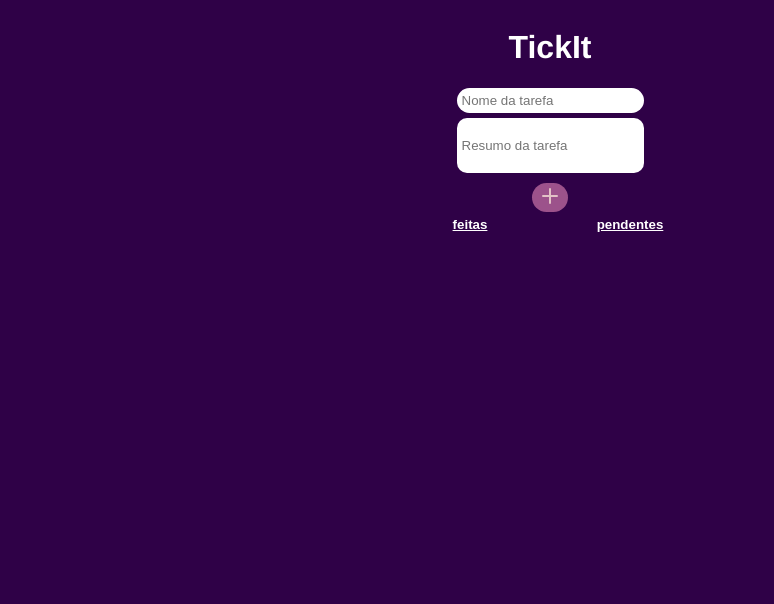
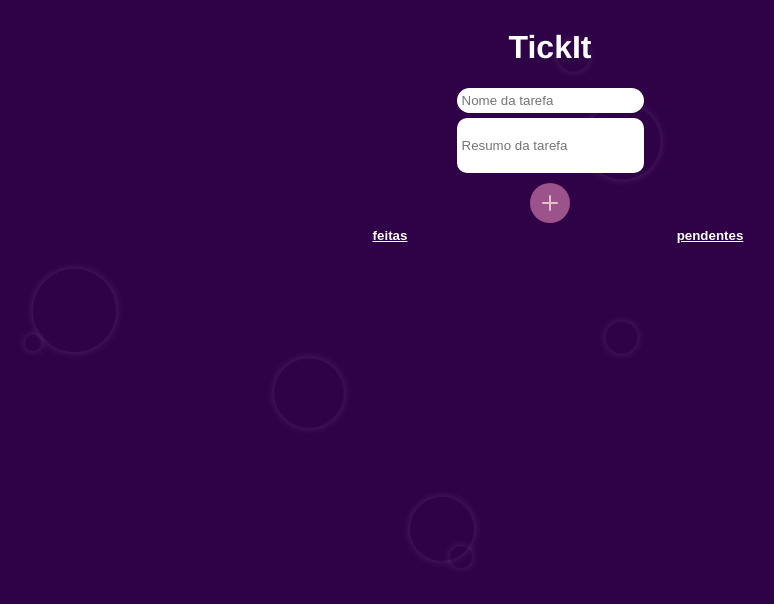
Before and after one commit to Daniel13s/TickIt, a React (Vite) app: page / in a window 1280 px wide. Shown: the top 604 px of the page, without its empty margins (90-864 px from the left). Built offline with nearby package versions, Linux system fonts and the light colour scheme.

Commit message:
feat: main ideia complete

```diff
--- a/src/components/Task.tsx
+++ b/src/components/Task.tsx
@@ -34,8 +34,8 @@ const Task = ({ task }: { task: InTask }) => {
       })
   }
 
-  function seeDetailsTask(taskName:string, taskResume:string, taskIsComplete:boolean) {
-    navigate(`/DetailsTask?nameTask=${taskName}&resume=${taskResume}&isComplete=${taskIsComplete}`)
+  function seeDetailsTask(taskName:string, taskResume:string, taskIsComplete:boolean, taskId: string) {
+    navigate(`/DetailsTask?nameTask=${taskName}&resume=${taskResume}&isComplete=${taskIsComplete}&id=${taskId}`)
   }
   return (
     <div id={task.isComplete ? "taskBodyComplete" : "taskBody"}>
@@ -44,7 +44,7 @@ const Task = ({ task }: { task: InTask }) => {
         <p>{task.resume}</p>
       </div>
       <section id="navigationArea">
-        <button onClick={() => seeDetailsTask(task.name, task.resume, task.isComplete)} className="buttonTask">
+        <button onClick={() => seeDetailsTask(task.name, task.resume, task.isComplete, task.id)} className="buttonTask">
           <MoveUpRight />
         </button>
         <button onClick={():void => deleteTask(task.id)} className="buttonTask">
--- a/src/components/TaskArea.css
+++ b/src/components/TaskArea.css
@@ -1,5 +1,5 @@
 #taskArea {
-    width: 20rem;
+    width: 16rem;
     display: grid;
     grid-template-columns: repeat(2, 2fr);
     height: 50vh;
@@ -21,3 +21,10 @@
     font-weight: 700;
     text-decoration: underline;
 }
+
+@media screen and (min-width: 1000px){
+    #taskArea {
+        width: 40rem;
+        grid-template-columns: repeat(4, 2fr);
+    }
+}
--- /dev/null
+++ b/src/components/animation/BallMotion.css
@@ -0,0 +1,20 @@
+@keyframes bolha {
+    0%{
+        transform: scale(70%);
+    }
+    50%{
+        transform: scale(100%);
+    }
+    100%{
+        transform: scale(70%);
+    }
+}
+
+#ball {
+    z-index: -1;
+    position: absolute;
+    border-radius: 100%;
+    box-shadow: 0px 0px 10px rgba(255, 255, 255, 0.158);
+
+    animation: bolha 5s infinite;
+}
--- /dev/null
+++ b/src/components/animation/BallMotion.tsx
@@ -0,0 +1,15 @@
+import "./BallMotion.css"
+
+function BallMotion() {
+  const size:number = Math.random()* 120
+    return (
+        <div id="ball" style={{
+        top: `${Math.random()* 70}%`,
+        left: `${Math.random()* 60}%`,
+        width: `${size}px`,
+        height: `${size}px`
+      }}></div>
+    )
+}
+
+export default BallMotion;
--- a/src/pages/DetailsTask.css
+++ b/src/pages/DetailsTask.css
@@ -8,6 +8,7 @@
     height: 90vh;
     display: flex;
     flex-direction: column;
+    align-items: center;
     justify-content: space-between;
 }
 
--- a/src/pages/DetailsTask.tsx
+++ b/src/pages/DetailsTask.tsx
@@ -1,14 +1,35 @@
 import { Check, MoveLeft, X } from "lucide-react"
 import { useNavigate, useSearchParams } from "react-router-dom"
 import "./DetailsTask.css"
+import { RootState } from "../redux/rootReducer"
+import { useDispatch, useSelector } from "react-redux"
+import { ActionTypes } from "../redux/task/action-types"
+import { InTask } from "../components/Task"
+import { useState } from "react"
+import BallMotion from "../components/animation/BallMotion"
 
 const DetailsTask = () => {
     const [searchParams] = useSearchParams()
-    const taskName = searchParams.get("nameTask")
-    const taskResume = searchParams.get("resume")
-    const taskIsComplete = searchParams.get("isComplete")
+    const taskName:string = searchParams.get("nameTask")!
+    const taskResume:string = searchParams.get("resume")!
+    const [taskIsComplete, setTaskIsComplete] = useState(searchParams.get("isComplete") || '')
+    const taskId:string = searchParams.get("id")!
+
+    const {tasks} = useSelector((rootReducer: RootState) => rootReducer.taskReducer)
+    const dispatch = useDispatch()
 
     const navigate = useNavigate()
+
+    function completeTask(taskId: string) {
+        const taskComplete = tasks.find((task: InTask) => task.id === taskId)
+
+        setTaskIsComplete(taskIsComplete === "true" ? "false" : "true")
+
+        dispatch({
+            type: ActionTypes.UPDATE,
+            payload: taskComplete
+        })
+    }
 
     return (
         <div id="detailsbody">
@@ -19,7 +40,18 @@ const DetailsTask = () => {
             </div>
             <p id="taskResume">{taskResume}</p>
 
-            <div id="taskStatus">{taskIsComplete === "true"? <Check /> : <X />}</div>
+            <div id="taskStatus" onClick={() => completeTask(taskId)}>{taskIsComplete === "true"? <Check /> : <X />}</div>
+            {
+                //animações
+            }
+            <BallMotion />
+            <BallMotion />
+            <BallMotion />
+            <BallMotion />
+            <BallMotion />
+            <BallMotion />
+            <BallMotion />
+            <BallMotion />
         </div>
     )
 }
--- a/src/pages/Home.css
+++ b/src/pages/Home.css
@@ -27,8 +27,14 @@ form {
 
 button {
     margin-top: 10px;
+    width: 40px;
+    height: 40px;
     border-radius: 50px;
     border: none;
     background-color: #9C528B;
     color: #E2C2C6;
+
+    display: flex;
+    justify-content: center;
+    align-items: center;
 }
--- a/src/pages/Home.tsx
+++ b/src/pages/Home.tsx
@@ -5,6 +5,7 @@ import { useState } from "react";
 import { ActionTypes } from "../redux/task/action-types";
 import TaskArea from "../components/TaskArea";
 import { v4 } from "uuid";
+import BallMotion from "../components/animation/BallMotion";
 
 const Home = () => {
     const [nameTask, setNameTask] = useState('')
@@ -34,6 +35,18 @@ const Home = () => {
             </form>
             <button onClick={addNewTask}><Plus /></button>
             <TaskArea />
+
+            {
+                //animações
+            }
+            <BallMotion />
+            <BallMotion />
+            <BallMotion />
+            <BallMotion />
+            <BallMotion />
+            <BallMotion />
+            <BallMotion />
+            <BallMotion />
         </div>
     )
 }
```
